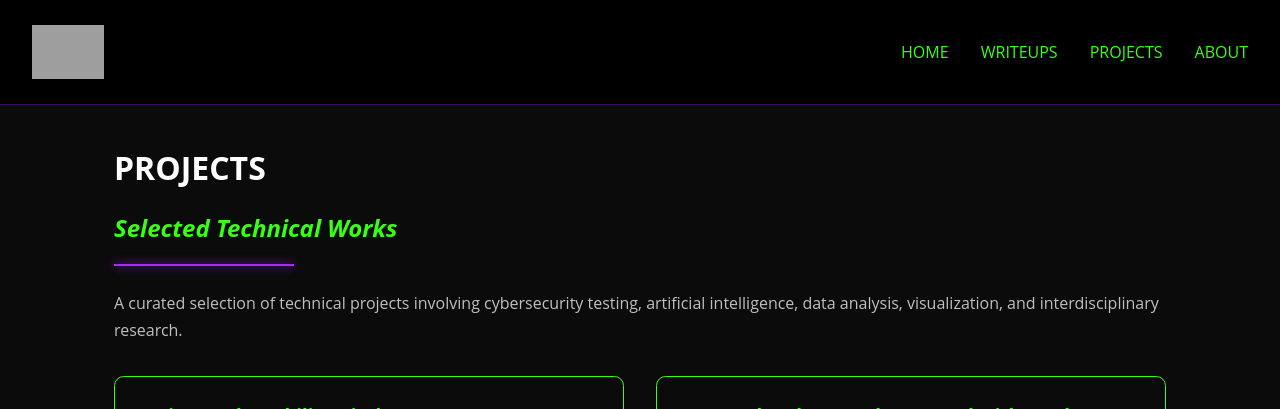
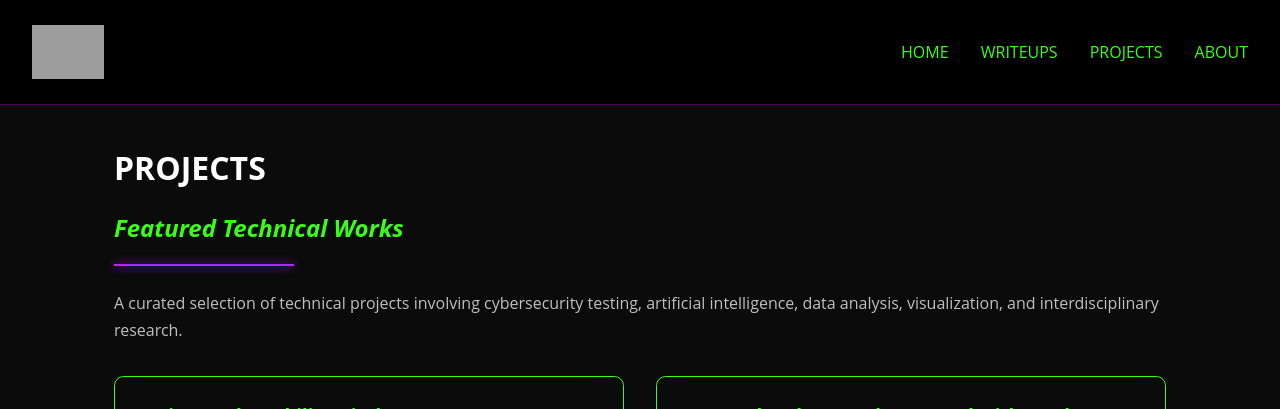
Before and after one commit to glsanclem/silvrnebyxlab, a Jekyll site: the page built from projects.md, in a window 1280 px wide. Shown: the top 409 px of the page. Built offline with Jekyll 4.4.1, drawn with Linux system fonts in a browser that asks for light colours; grey boxes are pictures that could not be loaded.

Commit message:
Rename section from 'Selected' to 'Featured' Works

```diff
--- a/projects.md
+++ b/projects.md
@@ -5,7 +5,7 @@ title: "Projects"
 
 # PROJECTS
 
-## *Selected Technical Works*
+## *Featured Technical Works*
 
 <div style="width: 180px; height: 2px; margin-top: 1.0rem; margin-bottom: 1.5rem; background: #b026ff; box-shadow: 0 0 10px #b026ff;"></div>
 
```
